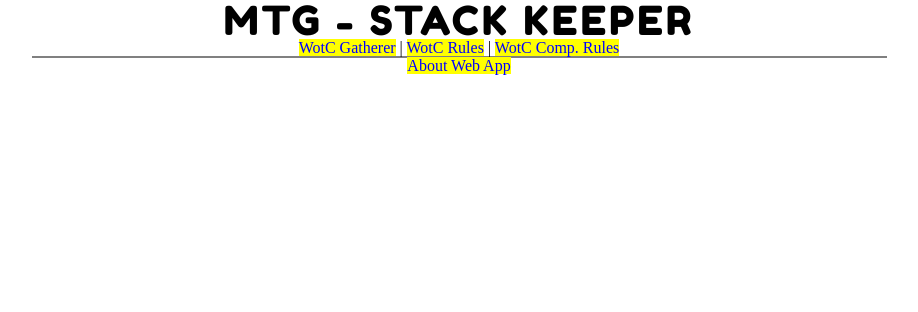
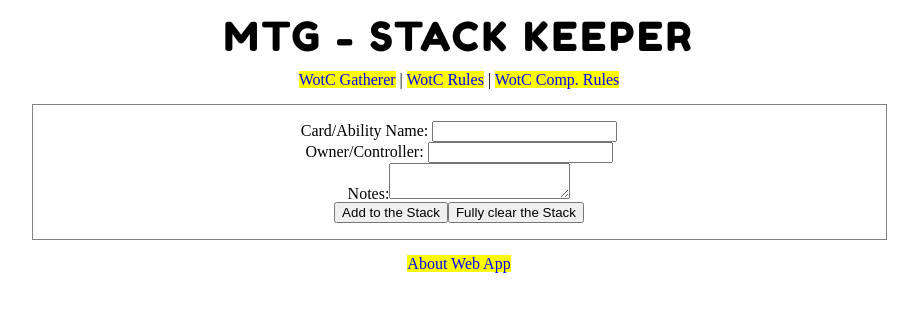
Before and after one commit to loremaster0/mtg_stackKeeper, a plain HTML site: page index.html in a window 1280 px wide. Shown: the whole page, without its empty margins (181-1099 px from the left). Drawn offline with Linux system fonts and the light colour scheme.

Commit message:
input form added to index.html file

```diff
--- a/index.html
+++ b/index.html
@@ -10,20 +10,34 @@
 	<body>
 		<header>
 			<div class="containor">
-				<h1>MTG - STACK KEEPER</h1>
+				&nbsp;<h1>MTG - STACK KEEPER</h1>&nbsp;
 				<nav>
 					<a href="#">WotC Gatherer</a> |
 					<a href="#">WotC Rules</a> |
 					<a href="#">WotC Comp. Rules</a>
-				</nav>
+				</nav>&nbsp;
 			</div>
 		</header>
 		<main>
-			<div class="containor"></div>
+			<div class="containor">
+				<div id="inputForm">
+					&nbsp;<br>
+					Card/Ability Name: <input type="text" id="itemName"><br>
+					Owner/Controller: <input type="text" id="itemMaster"><br>
+					Notes:<textarea id="itemNotes"></textarea><br>
+					<button id="stackAdd">Add to the Stack</button><button id="stackClear">Fully clear the Stack</button><br>
+					&nbsp;<br>
+				</div>
+				<div id="outputStack">
+
+				</div>
+			</div>
 		</main>
 		<footer>
 			<div class="containor">
-				<a href="#">About Web App</a>
+				&nbsp;<nav>
+					<a href="#">About Web App</a>
+				</nav>
 			</div>
 		</footer>
 	</body>
```
